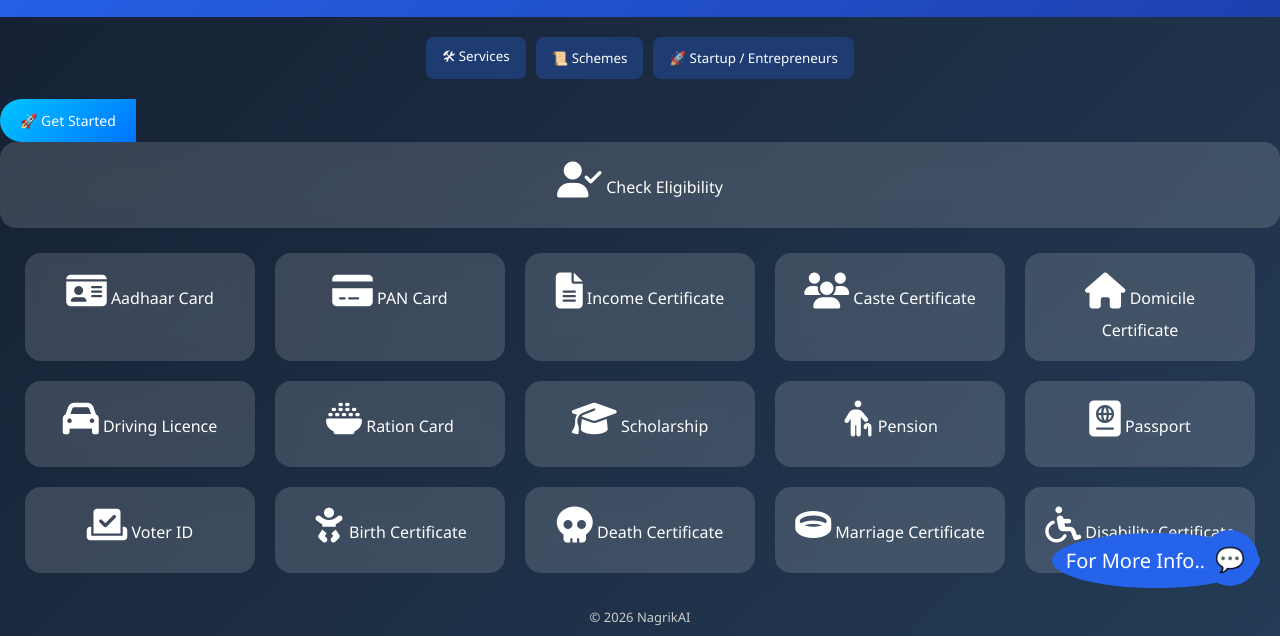
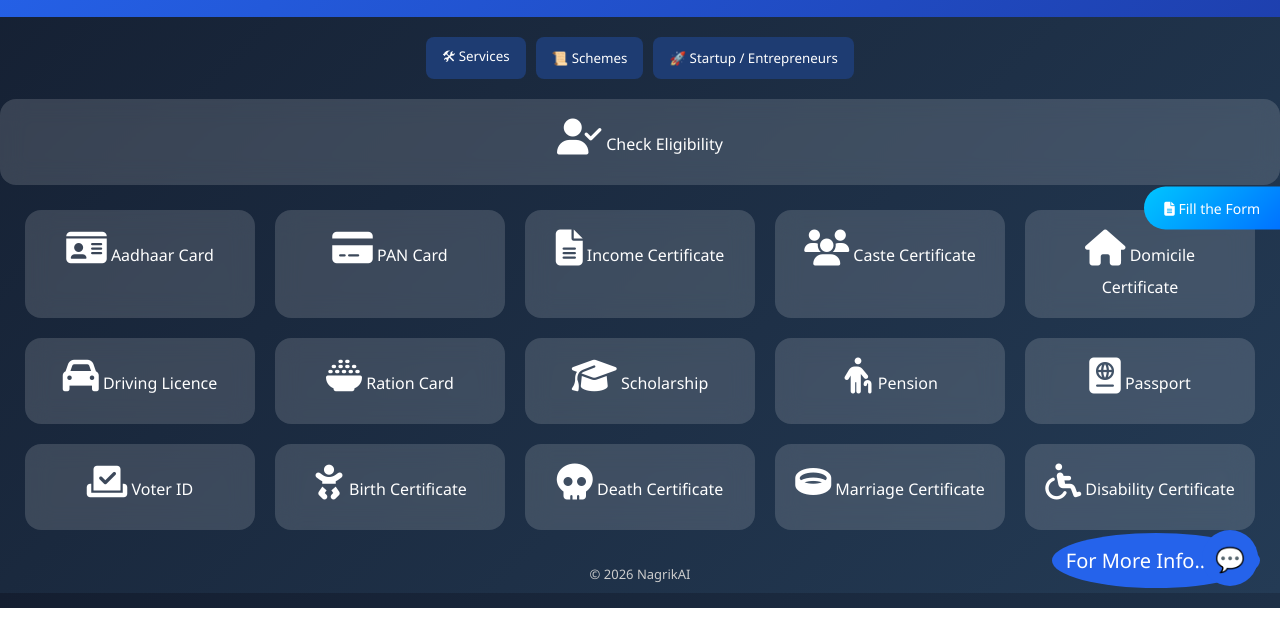
Before and after one commit to krishna-shrivastav/NagrikAi, a plain HTML site: page index.html in a window 1280 px wide. Shown: the part 192-828 px from the top of the page. After the commit the page ends 800 px from the top, so only its background shows below. Drawn offline with Linux system fonts and the light colour scheme; files whose address does not match are found by name.

Commit message:
Update index.html

```diff
--- a/index.html
+++ b/index.html
@@ -55,9 +55,9 @@
   <button onclick="showSection('schemes')">📜 Schemes</button>
   <button onclick="showSection('startup')">🚀 Startup / Entrepreneurs</button>
 </div>
-<div class="top-right-btn">
-    <a href="NagrikAI_FormFill.html"><button class="nagrik-btn">
-        🚀 Get Started
+<div class="side-btn">
+   <a href="NagrikAI_FormFill.html"> <button class="nagrik-btn">
+        <i class="fas fa-file-alt"></i> Fill the Form
     </button></a>
 </div>
 
```
